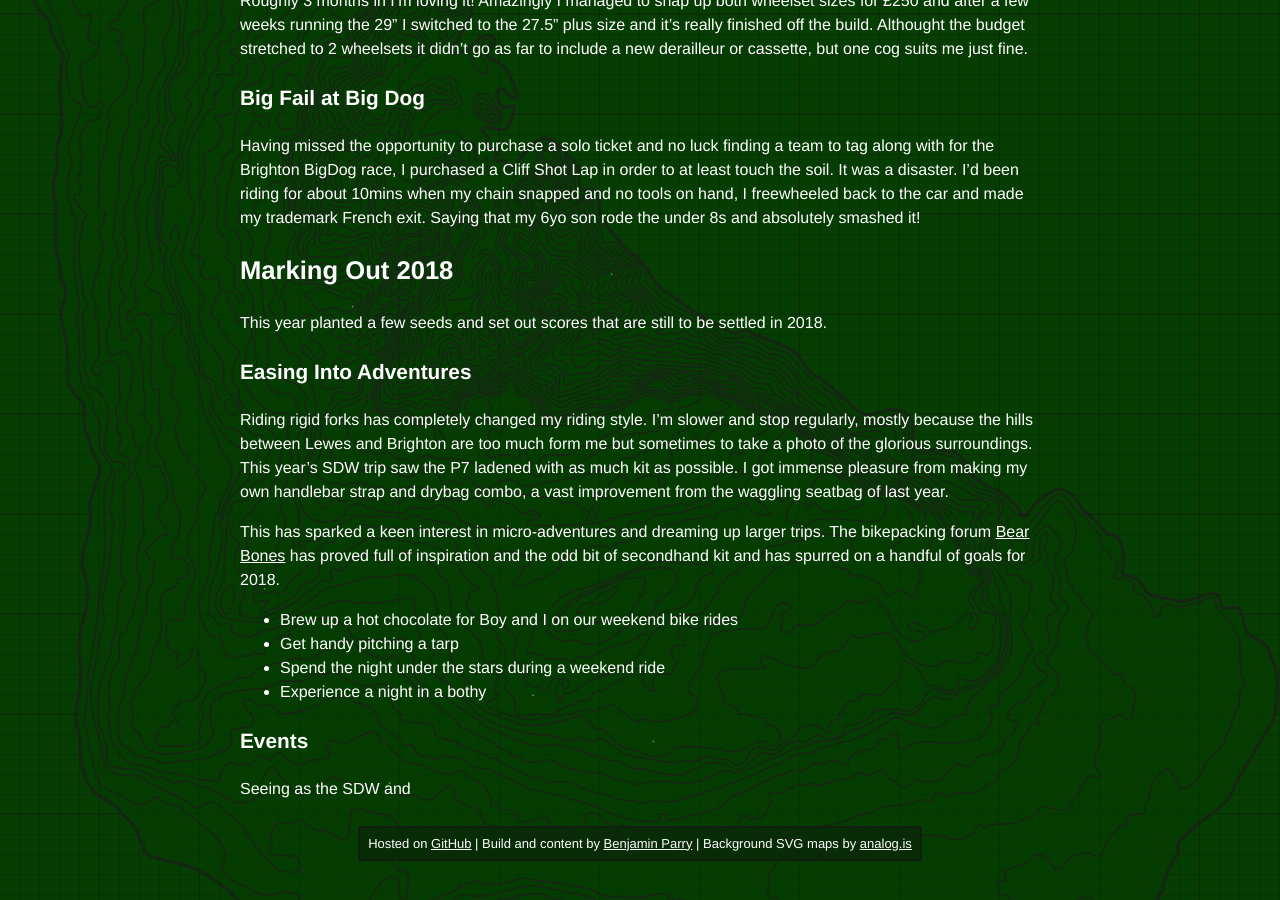
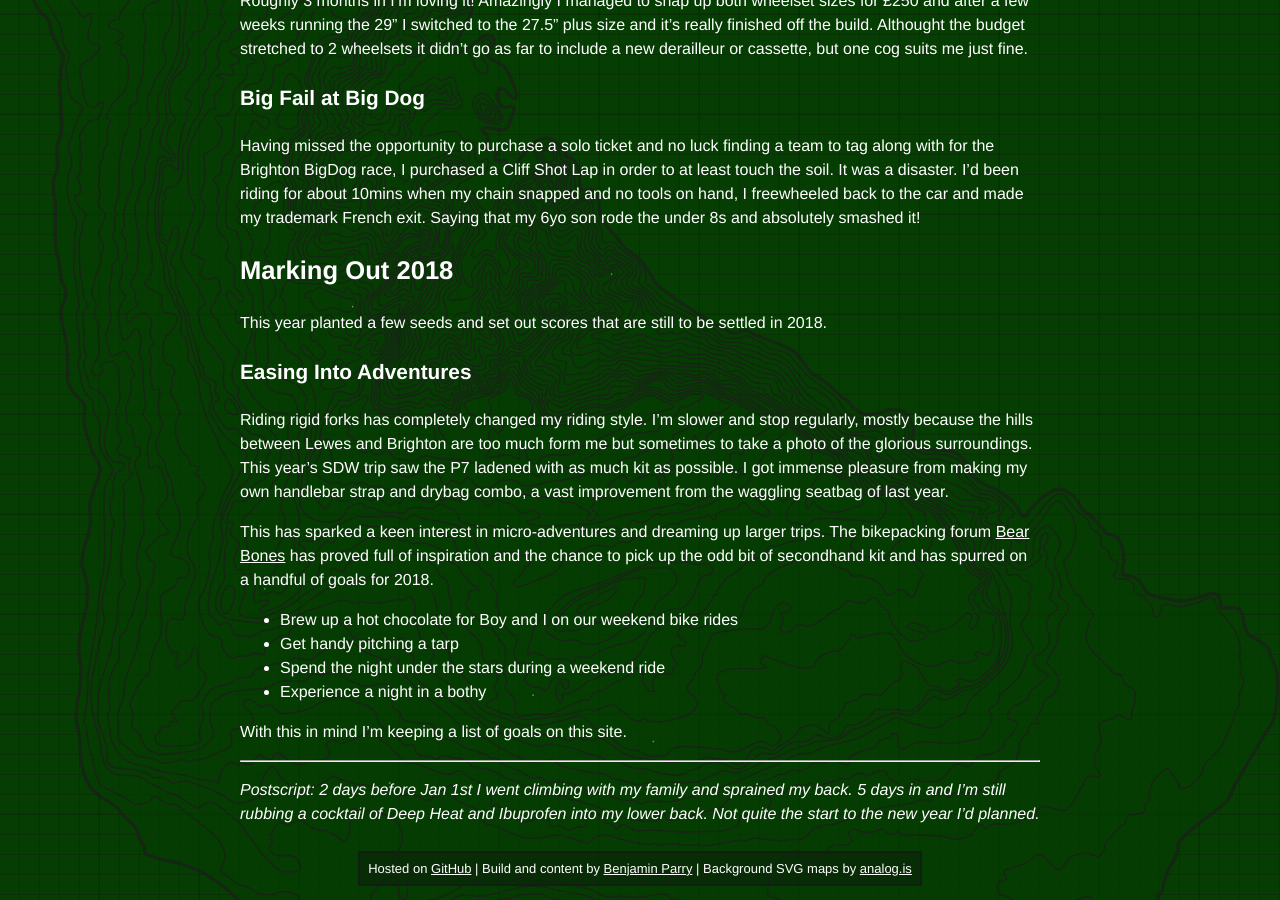
Before and after one commit to offlineoffroad/offlineoffroad.github.io, a Jekyll site: the page built from _posts/2017-12-26-2018-plans.md, in a window 1280 px wide and 900 px high, scrolled down 885 px. Built offline with Jekyll 4.4.1, drawn with Linux system fonts in a browser that asks for light colours; some of the changed text lies outside the part shown.

Commit message:
Finish post.

```diff
--- a/_posts/2017-12-26-2018-plans.md
+++ b/_posts/2017-12-26-2018-plans.md
@@ -34,13 +34,15 @@ This year planted a few seeds and set out scores that are still to be settled in
 
 Riding rigid forks has completely changed my riding style. I’m slower and stop regularly, mostly because the hills between Lewes and Brighton are too much form me but sometimes to take a photo of the glorious surroundings. This year’s SDW trip saw the P7 ladened with as much kit as possible. I got immense pleasure from making my own handlebar strap and drybag combo, a vast improvement from the waggling seatbag of last year.
 
-This has sparked a keen interest in micro-adventures and dreaming up larger trips. The bikepacking forum [Bear Bones](http://bearbonesbikepacking.co.uk/phpBB3/){:target="_blank"} has proved full of inspiration and the odd bit of secondhand kit and has spurred on a handful of goals for 2018.
+This has sparked a keen interest in micro-adventures and dreaming up larger trips. The bikepacking forum [Bear Bones](http://bearbonesbikepacking.co.uk/phpBB3/){:target="_blank"} has proved full of inspiration and the chance to pick up the odd bit of secondhand kit and has spurred on a handful of goals for 2018.
 
 * Brew up a hot chocolate for Boy and I on our weekend bike rides
 * Get handy pitching a tarp
 * Spend the night under the stars during a weekend ride
 * Experience a night in a bothy
 
-### Events
+With this in mind I’m keeping a list of goals on this site.
 
-Seeing as the SDW and
+---
+
+_Postscript: 2 days before Jan 1st I went climbing with my family and sprained my back. 5 days in and I’m still rubbing a cocktail of Deep Heat and Ibuprofen into my lower back. Not quite the start to the new year I’d planned._
```
Also changed, not shown: other parts of _posts/2017-12-26-2018-plans.md (+1 -1 lines).
